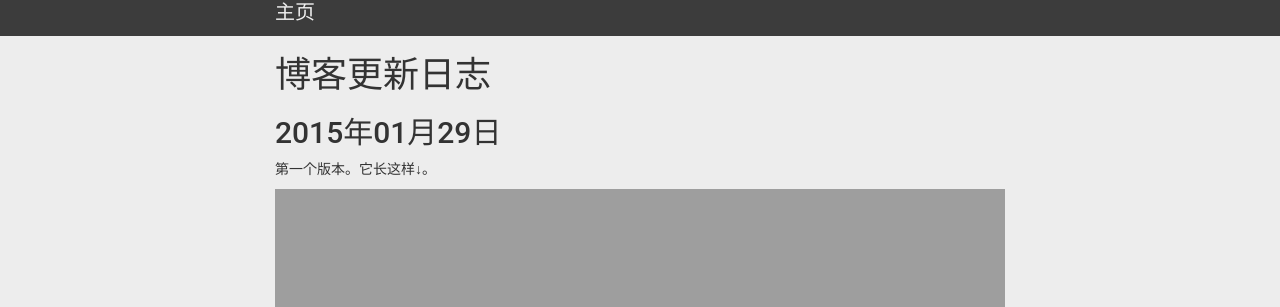
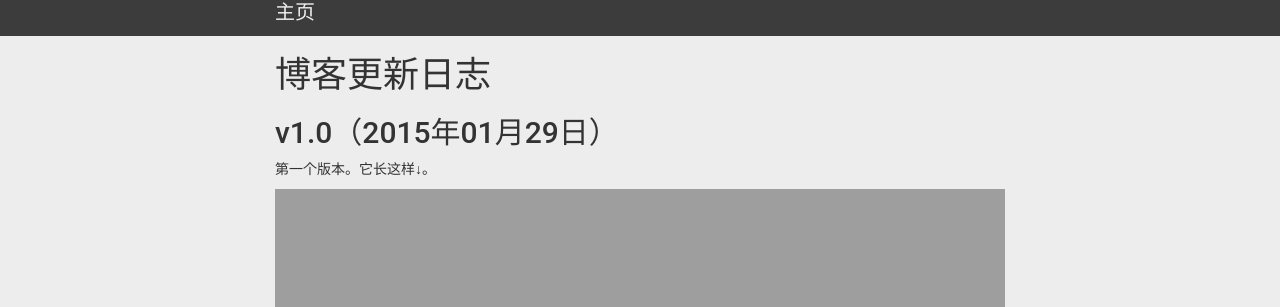
Before and after one commit to zqm1999/zqm1999.github.io, a Jekyll site: the page built from Whatsnew.md, in a window 1280 px wide. Shown: the part 320-627 px from the top of the page. Built offline with Jekyll 4.4.1, drawn with Linux system fonts in a browser that asks for light colours; nearby versions of some CDN libraries; some web fonts are replaced; Markdown is read by kramdown in place of the engine named in the settings.

Commit message:
定个版本号吧

```diff
--- a/Whatsnew.md
+++ b/Whatsnew.md
@@ -5,7 +5,7 @@ title: 博客更新日志
 
 # 博客更新日志
 
-## 2015年01月29日
+## v1.0（2015年01月29日）
 
 第一个版本。它长这样↓。
 
```
